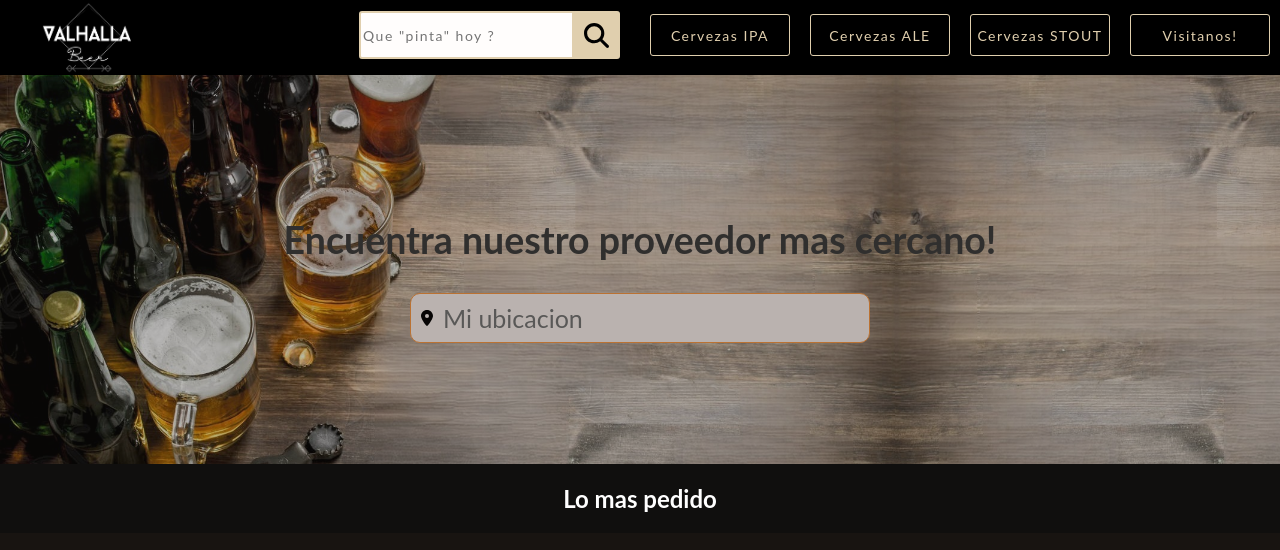
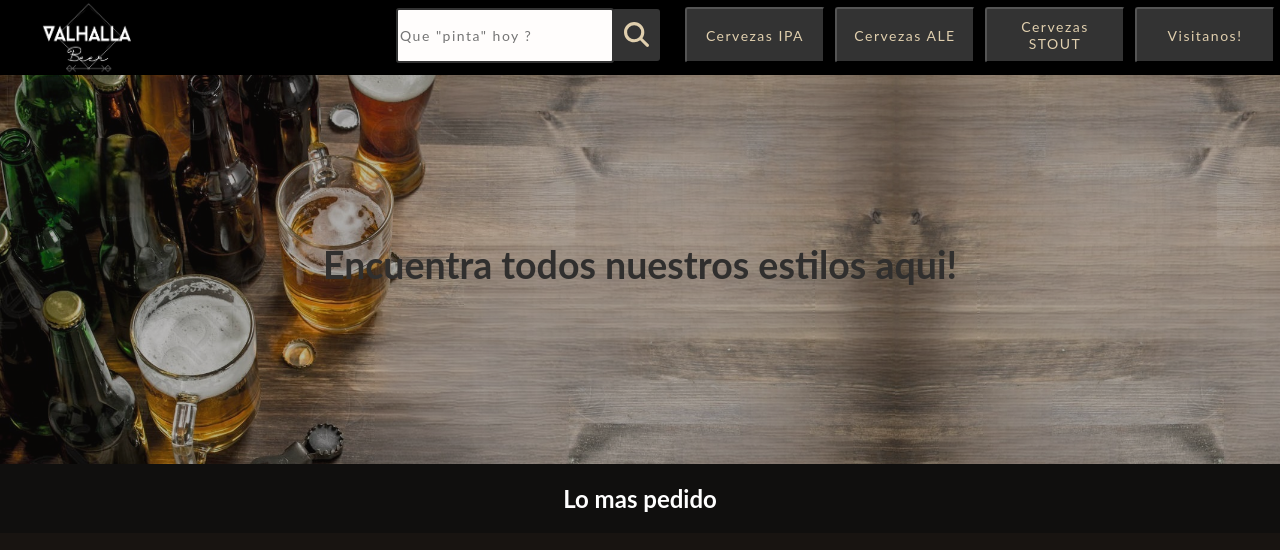
Before and after one commit to KurtCodex/FoodBuyFastApp-Vidales, a React (Create React App) app: page / in a window 1280 px wide. Shown: the top 550 px of the page. Built offline with nearby package versions, Linux system fonts and the light colour scheme; no server answers; the database is empty.

Commit message:
Terminando0.1

```diff
--- a/src/components/Location.jsx
+++ b/src/components/Location.jsx
@@ -7,13 +7,7 @@ export const Location = () => {
         <>
             <div className='panel-ubication'>
                 <div className='panel-ubication-title'>
-                    <h2>Encuentra nuestro proveedor mas cercano!</h2>
-                </div>
-                <div className='panel-ubication-input-location'>
-                    <div className='icon-input-location'>
-                        <FontAwesomeIcon icon={faLocationDot} />
-                        <input className='input-location' type="text" placeholder='Mi ubicacion' />
-                    </div>
+                    <h2>Encuentra todos nuestros estilos aqui!</h2>
                 </div>
             </div>
         </>
--- a/src/components/Navbar.jsx
+++ b/src/components/Navbar.jsx
@@ -13,10 +13,14 @@ export const Navbar = () => {
                 </div>
             </Link>
             <div className="navbar-btns">
+
                 <input className='input-search' type="text" name="" id="input-search" placeholder='Que "pinta" hoy ?' />
-                <div className='navbar-btn-search'>
-                    <FontAwesomeIcon className='btn-search' icon={faMagnifyingGlass} />
-                </div>
+                <Link to="/Categories/ipa">
+                    <div className='navbar-btn-search'>
+                        <FontAwesomeIcon className='btn-search' icon={faMagnifyingGlass} />
+                    </div>
+                </Link>
+
                 <Link to="/Categories/ipa">
                     <button className="navbar-btn" icon="">Cervezas IPA</button>
                 </Link>
--- a/src/styles/Navbar.css
+++ b/src/styles/Navbar.css
@@ -38,27 +38,27 @@
 }
 
 .navbar-btns button {
-    background-color: #000000;
+    background-color: #333333;
     color: #E0CFAE;
-    border: 1px solid #E0CFAE;
+    /* border: 1px solid #E0CFAE; */
 
     letter-spacing: 1.5px;
     font-size: 14px;
     border-radius: 3px;
     cursor: pointer;
 
-    margin: 10px;
+    margin: 5px;
     width: 10em;
-    height: 3em;
+    height: 4em;
 }
 
 .navbar-btns button:hover {
-    background-color: #343434;
+    background-color: #414141;
 }
 
 .input-search {
     outline: none;
-    border: 2px solid #E0CFAE;
+    border: 2px solid #333333;
     letter-spacing: 1.5px;
     font-size: 14px;
 
@@ -66,7 +66,7 @@
 
     margin: 10px;
     width: 15em;
-    height: 3em;
+    height: 3.5em;
 
     border-radius: 3px;
 }
@@ -76,14 +76,14 @@
     align-items: center;
     justify-content: center;
 
-    color: #000;
-    background-color: #E0CFAE;
+    color: #E0CFAE;
+    background-color: #333333;
     border-radius: 3px;
 
     margin-right: 20px;
-    margin-left: -15px;
+    margin-left: -12px;
     width: 3em;
-    height: 3em;
+    height: 3.3em;
 
     cursor: pointer;
 }
```
